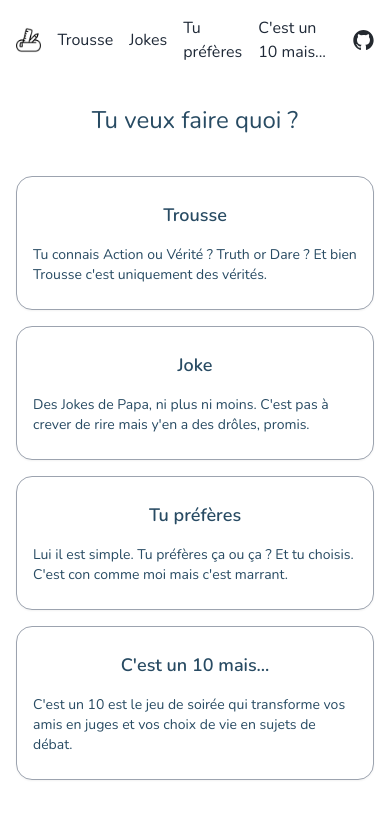
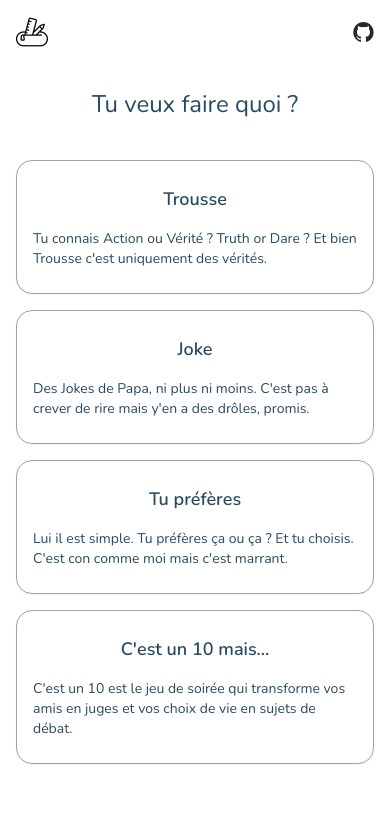
Before and after one commit to Manoz/trousse-ou-dard, a Vue app: page / in a window 390 px wide. Shown: the top 818 px of the page. Built offline with nearby package versions, Linux system fonts and the light colour scheme.

Commit message:
hotfix: menu

```diff
--- a/package.json
+++ b/package.json
@@ -1,7 +1,7 @@
 {
   "name": "trousse-ou-dard",
   "description": "A little app with silly games just for parties with my buddies.",
-  "version": "1.1.2",
+  "version": "1.1.3",
   "author": {
     "name": "Manoz",
     "email": "manoz@outlook.com",
--- a/src/App.vue
+++ b/src/App.vue
@@ -10,7 +10,7 @@
         >
       </RouterLink>
 
-      <nav class="ml-0 sm:ml-8 flex gap-4 sm:gap-8 items-center" role="navigation">
+      <nav class="ml-0 sm:ml-8 hidden sm:flex gap-4 sm:gap-8 items-center" role="navigation">
         <RouterLink
           active-class="!text-sky-600 underline"
           class="nav-link"
```
